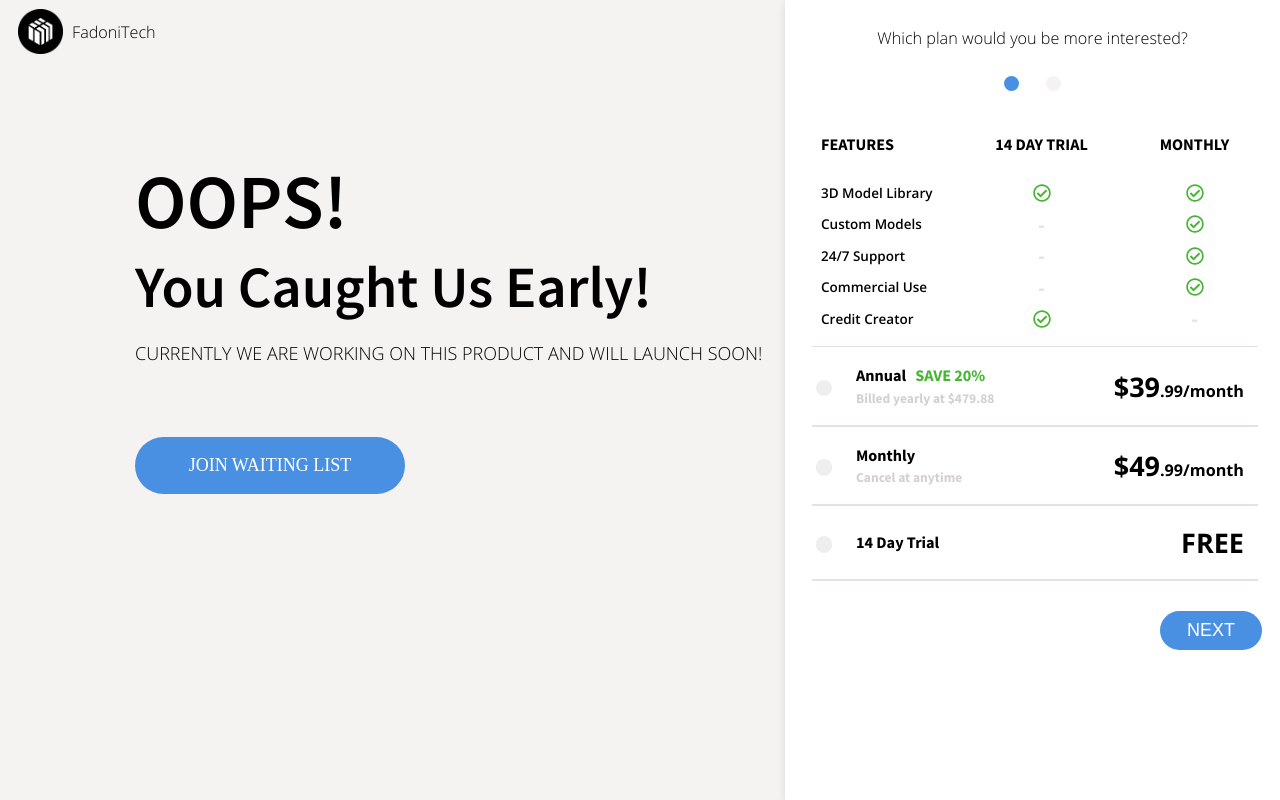
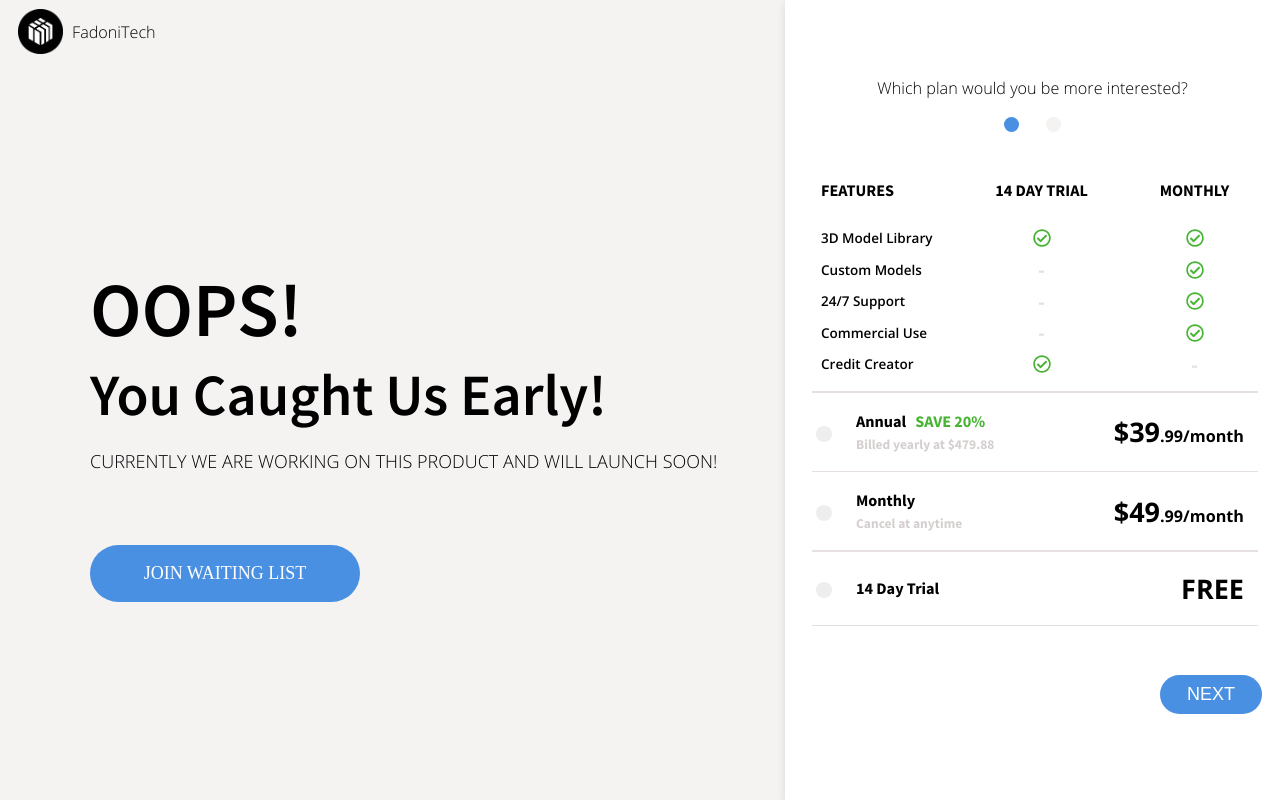
Before and after one commit to fadonitech/front-end-sample-project, a Next.js app: page / in a window 1280 px wide. Both pictures are taken after a click on the button "JOIN WAITING LIST". Built offline with nearby package versions, Linux system fonts and the light colour scheme; a web font is replaced by a local one.

Commit message:
Fix - Layout

```diff
--- a/styles/base/_base.scss
+++ b/styles/base/_base.scss
@@ -73,6 +73,9 @@ main {
   width: 100vw;
   max-width: 100%;
   background-color: $color-grey;
+  display: grid;
+  grid-template-columns: 1fr;
+  grid-template-rows: min-content auto;
 }
 
 body {
--- a/styles/components/Modal/_modal.scss
+++ b/styles/components/Modal/_modal.scss
@@ -41,14 +41,18 @@
   height: 100vh;
   background-color: $color-white;
   box-shadow: 2px 3px 10px rgba(#000000, 16%);
-  padding: 3rem 0;
+  padding: 2rem 0 3rem 0;
 
   display: grid;
   grid-template-columns: 1fr;
-  grid-template-rows: 7.9rem 56.5rem 4.8rem;
+  grid-template-rows: 4rem 52rem 4.8rem;
+  grid-row-gap: 5rem;
+  justify-content: center;
+  align-content: center;
+
   h2 {
     font-size: 1.8rem;
-    margin-bottom: 3rem;
+    margin-bottom: 2rem;
   }
 }
 
@@ -68,12 +72,16 @@
 
 .modal {
   &__content {
+    display: flex;
+    flex-direction: column;
+    justify-content: center;
+    align-content: center;
     position: relative;
     overflow: hidden;
 
     &-in {
       right: -55rem;
-      height: 56.5rem;
+      height: max-content;
       width: 100%;
       position: absolute;
       animation: ModalConentIn 150ms linear forwards;
@@ -93,7 +101,7 @@
     grid-template-rows: auto;
     justify-content: center;
     padding: 0 2rem;
-    margin-top: 4rem;
+    margin-top: 2.5rem;
 
     &--collumn {
       display: grid;
@@ -208,6 +216,14 @@
       margin: 2rem 3rem;
       background-color: $color-grey-2;
     }
+
+    &-1 {
+      margin: 2rem 3rem;
+    }
+
+    &-2 {
+      margin: 2rem 3rem 0rem 3rem;
+    }
   }
 
   &__form {
--- a/styles/pages/HomePage/_homepage.scss
+++ b/styles/pages/HomePage/_homepage.scss
@@ -1,7 +1,11 @@
 #homepage {
-  height: 80vh;
+  height: 100%;
   width: 100vw;
   max-width: 100%;
   overflow: hidden;
-  padding: 10rem 0 0 15rem;
+  display: flex;
+  flex-direction: column;
+  justify-content: center;
+  align-content: flex-start;
+  padding-left: 10rem;
 }
```
